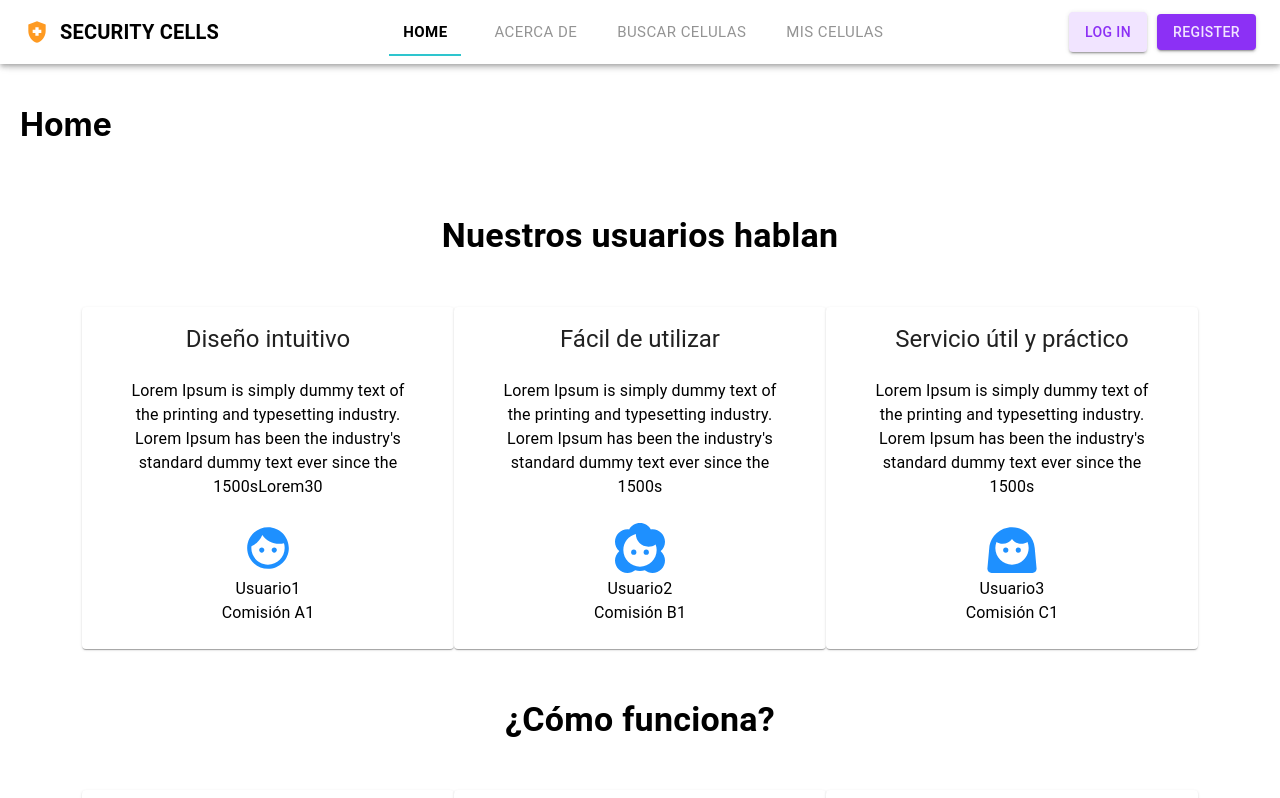
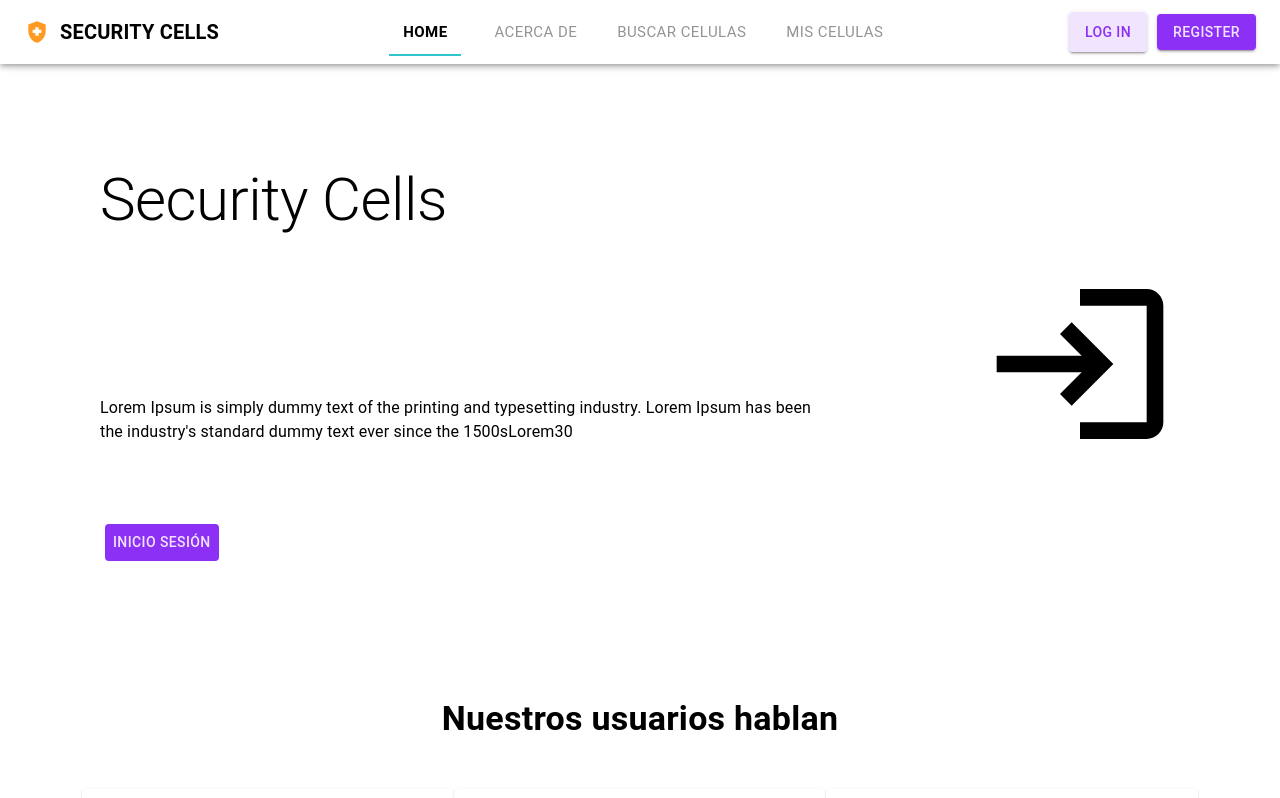
Before and after one commit to Yank2901/celulas-de-seguridad, a React (Create React App) app: page / in a window 1280 px wide. Shown: the top 798 px of the page. Built offline with nearby package versions, Linux system fonts and the light colour scheme.

Commit message:
Se agregó componente presentation

```diff
--- a/src/Components/Presentation.js
+++ b/src/Components/Presentation.js
@@ -1,10 +1,36 @@
-import { React, Fragment } from "react";
+import React from "react";
+import { Typography, Box, Button } from '@mui/material';
+import LoginIcon from '@mui/icons-material/Login';
+import { useNavigate } from "react-router-dom";
 
 const Presentation = () => {
+let navigate = useNavigate();
   return (
-    <Fragment>
-      <h2>Presentation</h2>
-    </Fragment>
+    <Box display="flex" flexDirection="row">
+      <Box>
+        <Typography variant="h2"padding={10} >
+          Security Cells
+        </Typography>
+        <Typography variant="body1" padding={10} >
+        Lorem Ipsum is simply dummy text of the printing and typesetting industry. Lorem Ipsum has been the industry's standard dummy text ever since the 1500sLorem30
+        </Typography>
+        <Button  onClick={()=> navigate("/login")} sx={{
+          color: "#F1E4FF",
+          backgroundColor: "#8C30F5",
+          marginLeft:"85px",
+          "&:hover": {
+            color: "#F1E4FF",
+            backgroundColor: "#8C30F5",
+            transform: "scale(1.1)",
+        }}}>Inicio sesión</Button>
+
+
+      </Box>
+      <Box padding={10}>
+        <LoginIcon sx={{ width:"200px",height:"400px" }}></LoginIcon>
+
+      </Box>
+    </Box>
   );
 };
 
--- a/src/Views/Home.js
+++ b/src/Views/Home.js
@@ -1,12 +1,11 @@
 import { React, Fragment } from "react";
 import Steps from "../Components/Steps";
 import Comment from "../Components/Comment";
-
+import Presentation from "../Components/Presentation";
 const Home = () => {
   return (
     <Fragment>
-      <h1>Home</h1>
-
+      <Presentation></Presentation>
       <Comment></Comment>
       <Steps></Steps>
 
```
